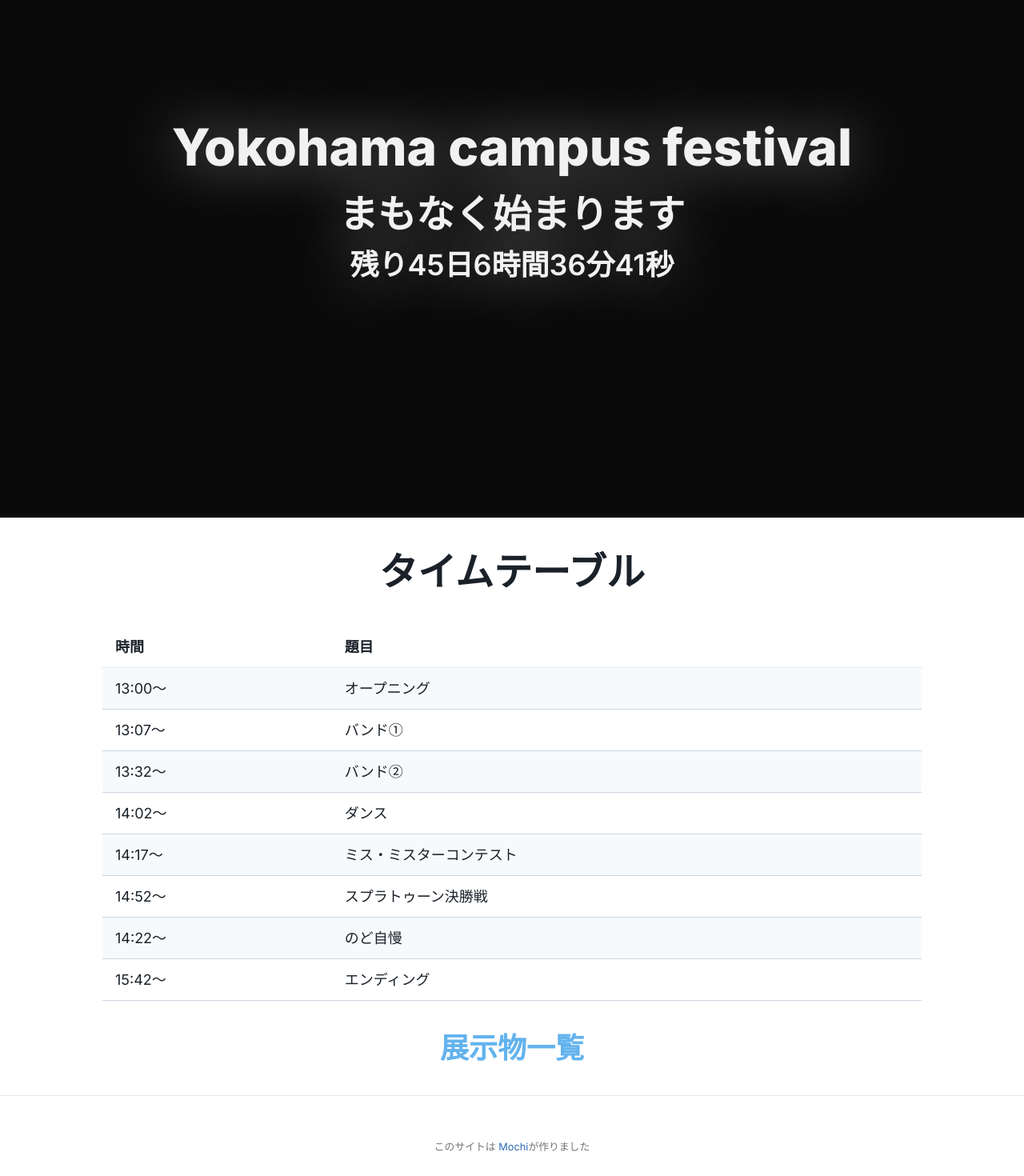
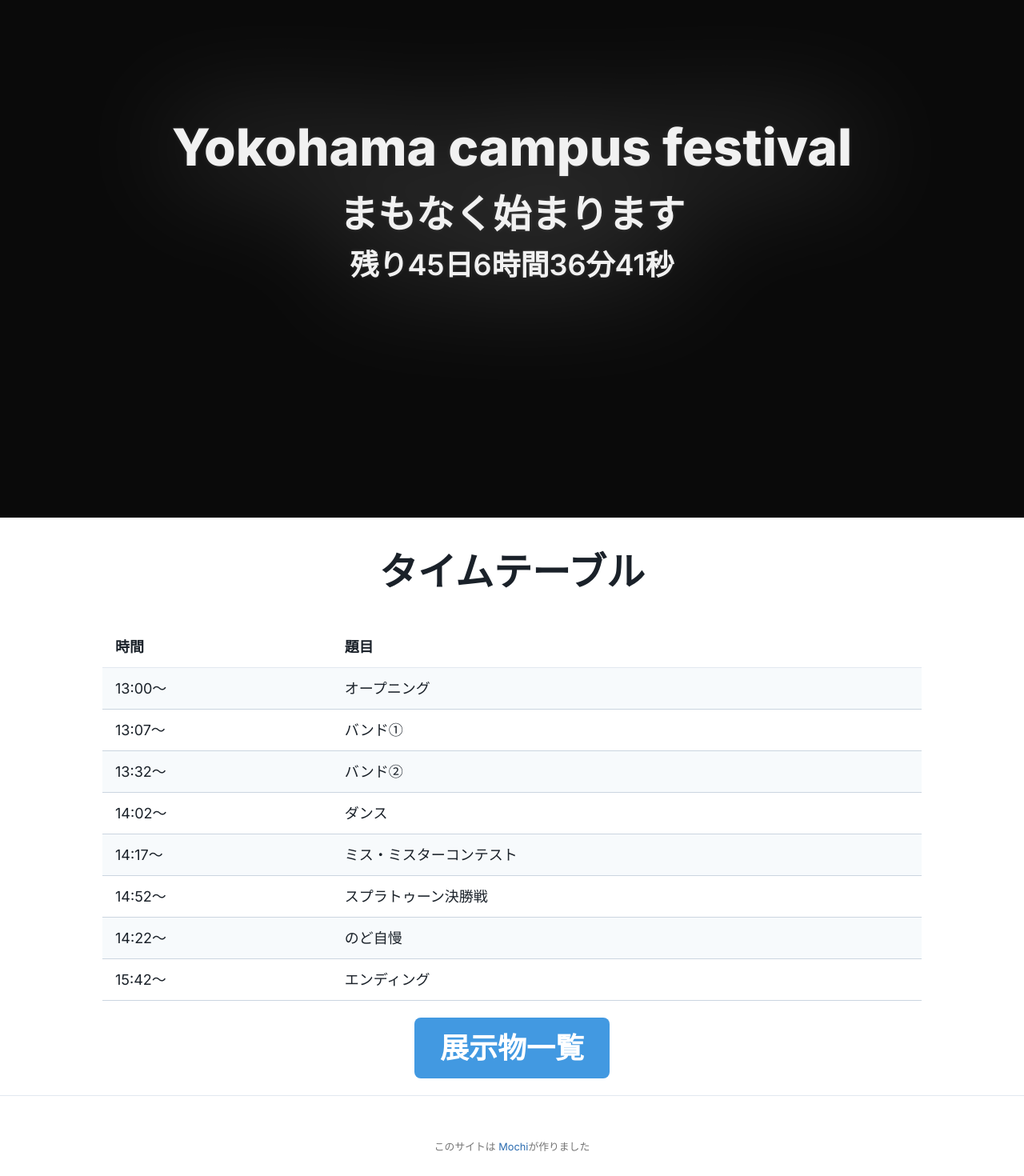
Before and after one commit to Mochichi2003/Campus-festival, a Next.js app: page / in a window 1280 px wide. Shown: the part 153-1623 px from the top of the page at 80% size. Built offline with nearby package versions, Linux system fonts and the light colour scheme.

Commit message:
今日の

```diff
--- a/components/Countdowntimer/CountdownTimer.module.sass
+++ b/components/Countdowntimer/CountdownTimer.module.sass
@@ -15,9 +15,9 @@
 
     width: 100vw
     position: absolute
-    transition: 100ms
-    text-shadow: 0px 0px 70px  rgba(255, 255, 255, 0.5)
-    // filter: drop-shadow(0px 0px 70px  rgba(255, 255, 255, 0.5))
+    transition: 500ms
+    text-shadow: 0px 0px 5px  rgba(255, 255, 255, 0.103)
+    filter: drop-shadow(0px 0px 70px  rgba(255, 255, 255, 0.5))
     // text-shadow: 0px 0px 10px  #ffffff
     // animation: drop-shadow-animation 10s ease 0s infinite alternate none running
     user-select: none
--- a/pages/index.tsx
+++ b/pages/index.tsx
@@ -50,7 +50,7 @@ const IndexPage = () => (
         </div> */}
         <div className="my-8">
           <Link href="./postdatas">
-            <a className="text-blue-400 no-underline hover:underline text-4xl  font-semibold">
+            <a className="text-white no-underline hover:no-underline text-4xl  font-semibold bg-blue-500 py-4 rounded-lg px-8 hover:bg-blue-400 duration-300 hover:scale-105">
               展示物一覧
             </a>
           </Link>
```
